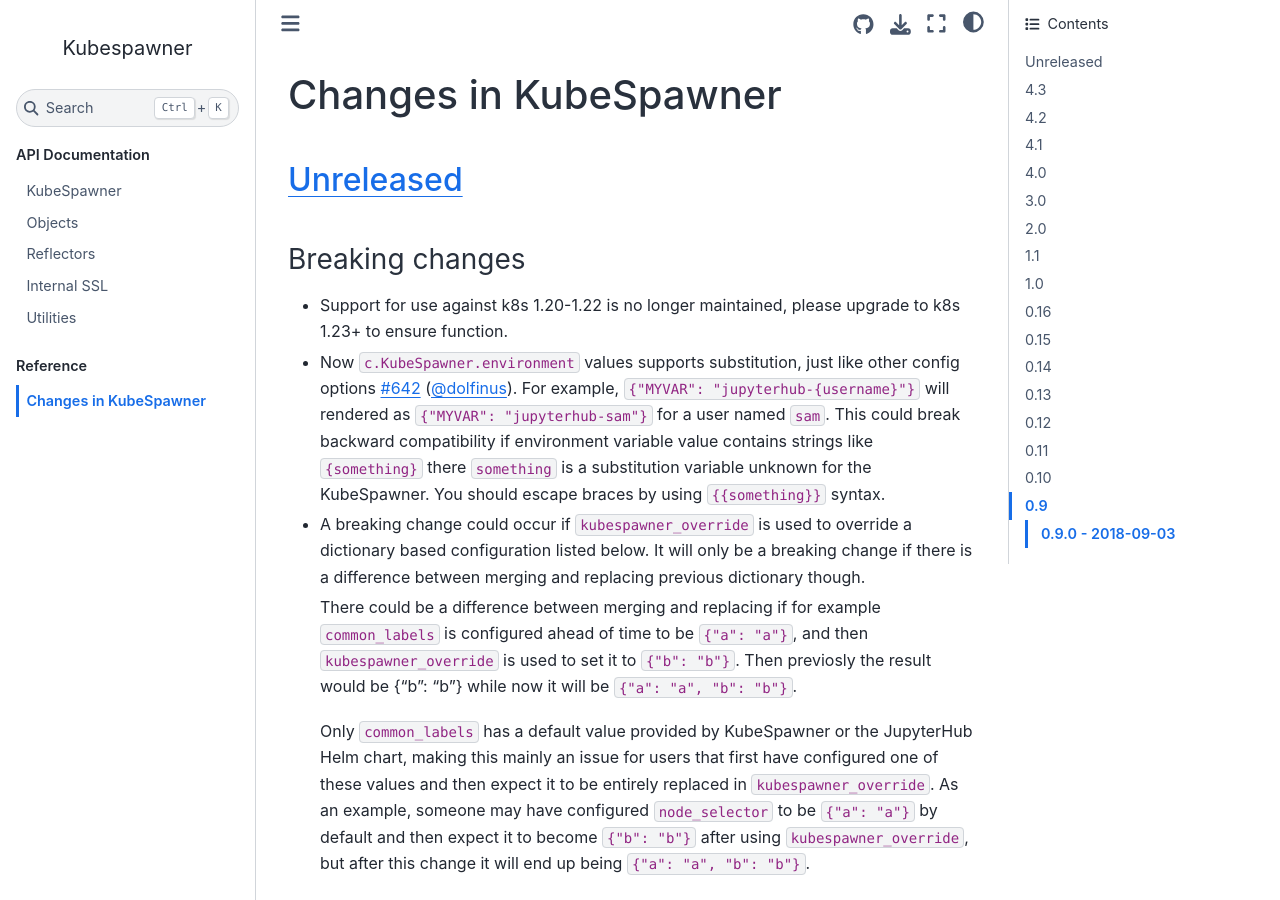
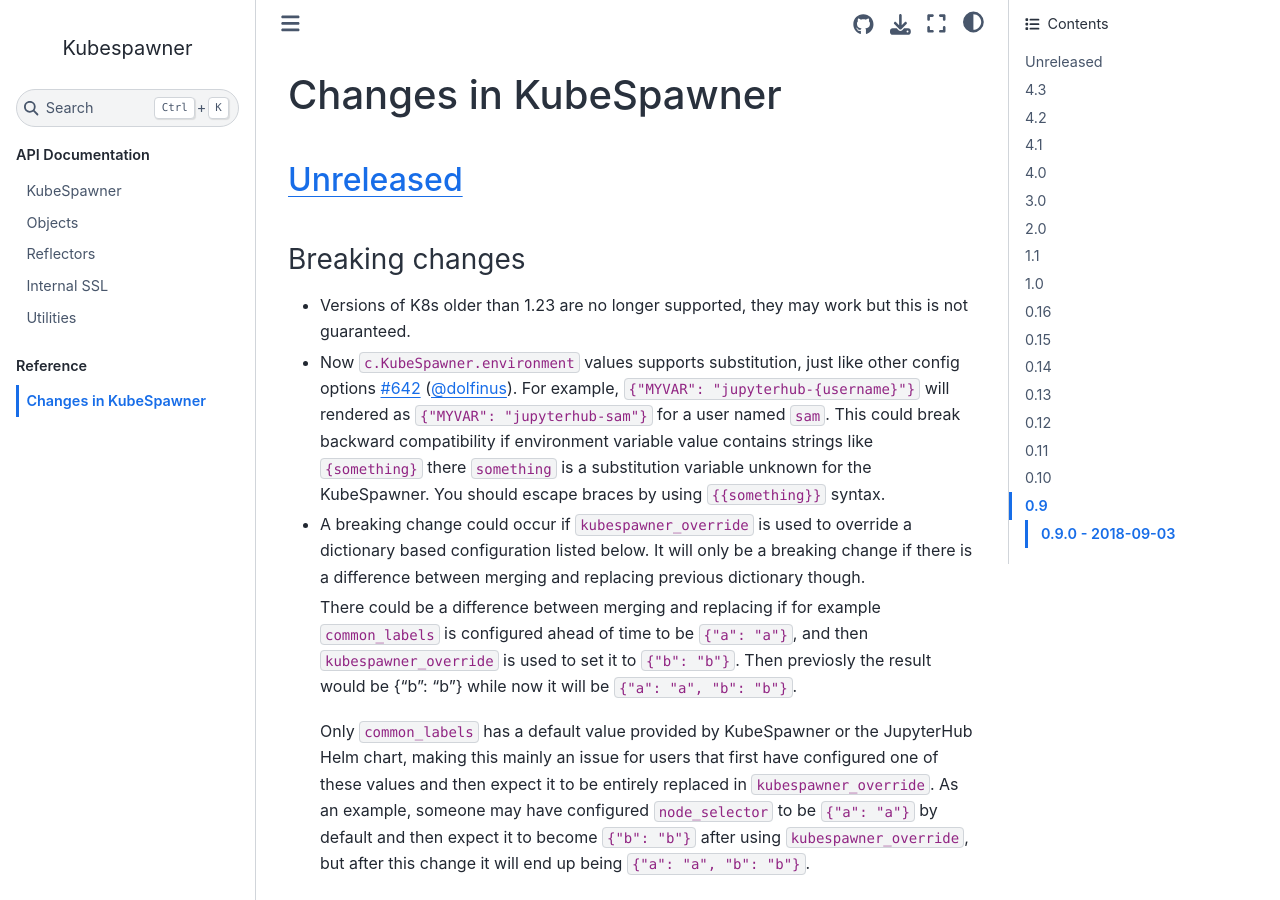
Before and after one commit to jupyterhub/kubespawner, a Sphinx documentation site: the page built from docs/source/changelog.md, in a window 1280 px wide and 900 px high. Built offline with Sphinx 7.4.7 and the Sphinx Book theme 1.1.4, drawn with Linux system fonts in a browser that asks for light colours.

Commit message:
Reword changelog message
Co-authored-by: Simon Li <orpheus+devel@gmail.com>

```diff
--- a/docs/source/changelog.md
+++ b/docs/source/changelog.md
@@ -6,8 +6,8 @@
 
 ### Breaking changes
 
-- Support for use against k8s 1.20-1.22 is no longer maintained, please upgrade
-  to k8s 1.23+ to ensure function.
+- Versions of K8s older than 1.23 are no longer supported, they may work but
+  this is not guaranteed.
 - Now `c.KubeSpawner.environment` values supports substitution, just like other config options [#642](https://github.com/jupyterhub/kubespawner/pull/642) ([@dolfinus](https://github.com/dolfinus)).
   For example, `{"MYVAR": "jupyterhub-{username}"}` will rendered as `{"MYVAR": "jupyterhub-sam"}` for a user named `sam`.
   This could break backward compatibility if environment variable value contains strings like `{something}` there `something` is a substitution variable unknown for the KubeSpawner. You should escape braces by using `{{something}}` syntax.
```
